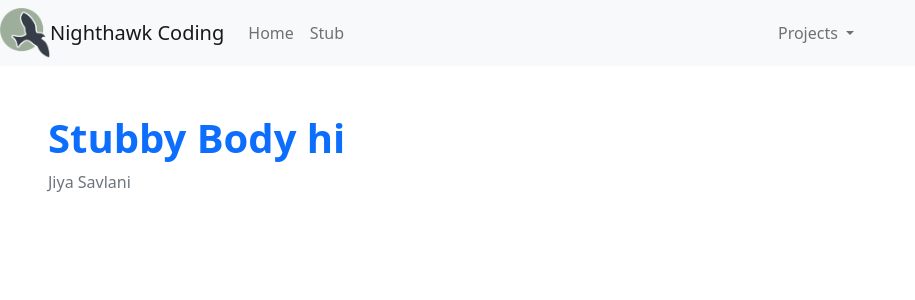
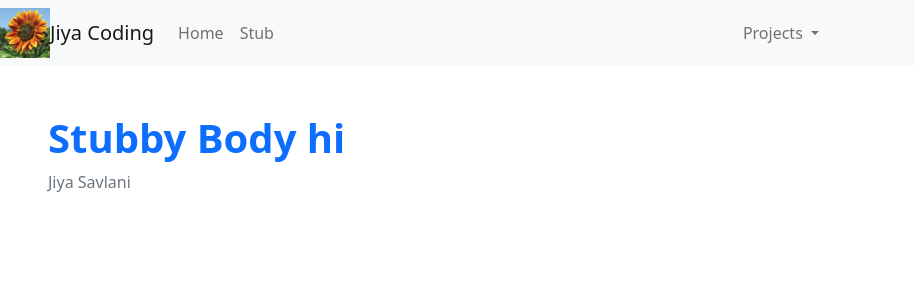
Before and after one commit to jiya-sav/FlaskProjectCopy, a Flask app: page /stub/ in a window 1280 px wide. Shown: the top 300 px of the page, without its empty margins (0-915 px from the left). Run offline with Flask 2, Linux system fonts and the light colour scheme.

Commit message:
updating home page

```diff
--- a/templates/layouts/base.html
+++ b/templates/layouts/base.html
@@ -7,7 +7,7 @@ This HTML is setup as as a Jinja2 layout, coders use layouts for:
 <!DOCTYPE HTML>
 <html lang="en">
 
-{% set basename = "Nighthawk Coding" %}
+{% set basename = "Jiya Coding" %}
 {% set github = "https://github.com/nighthawkcoders" %}
 {% set twitter = "https://twitter.com/NighthawkCoding" %}
 {% set youtube = "https://www.youtube.com/channel/UClIKOsDS5dsfzFA3zveDT3Q?view_as=subscriber" %}
@@ -48,9 +48,9 @@ This HTML is setup as as a Jinja2 layout, coders use layouts for:
 
 {% block background %}
     <script src="{{ url_for('static', filename='js/three.r119.min.js') }}"></script>
-    <script src="{{ url_for('static', filename='js/vanta.birds.min.js') }}"></script>
+    <script src="{{ url_for('static', filename='js/vanta.rings.min.js') }}"></script>
     <script>
-        VANTA.BIRDS({
+        VANTA.RINGS({
             el: "body",
             mouseControls: true,
             touchControls: true,
--- a/templates/layouts/navbar.html
+++ b/templates/layouts/navbar.html
@@ -2,7 +2,7 @@
 This HTML is setup as a fragment allowing it to be "included" by other HTML files via Jinja2
 -->
 <nav class="navbar navbar-expand-lg navbar-light bg-light">
-    <img src="{{ url_for('static', filename='assets/ncs_logo.png') }}" width="50" height="50" class="d-inline-block align-center" alt="">
+    <img src="{{ url_for('static', filename='assets/sunflowerlogo.jpg') }}" width="50" height="50" class="d-inline-block align-center" alt="">
     <a class="navbar-brand" href="https://csp.nighthawkcodingsociety.com/">{{basename}}</a>
     <button class="navbar-toggler" type="button" data-toggle="collapse" data-target="#navbarNavAltMarkup" aria-controls="navbarNavAltMarkup" aria-expanded="false" aria-label="Toggle navigation">
         <span class="navbar-toggler-icon"></span>
@@ -21,10 +21,10 @@ This HTML is setup as a fragment allowing it to be "included" by other HTML file
                     Projects
                 </a>
                 <ul class="dropdown-menu dropdown-menu-dark" aria-labelledby="navbarDarkDropdownMenuLink">
-                    <li><a class="dropdown-item" href={{ url_for('projects.portfolio') }}>Portfolio</a></li>
-                    <li><a class="dropdown-item" href={{ url_for('projects.kangaroos') }}>Kangaroos</a></li>
-                    <li><a class="dropdown-item" href={{ url_for('projects.walruses') }}>Walruses</a></li>
-                    <li><a class="dropdown-item" href={{ url_for('projects.hawkers') }}>Hawkers</a></li>
+                    <li><a class="dropdown-item" href={{ url_for('projects.portfolio') }}>Jiya</a></li>
+                    <li><a class="dropdown-item" href={{ url_for('projects.kangaroos') }}>Sanika</a></li>
+                    <li><a class="dropdown-item" href={{ url_for('projects.walruses') }}>Shreya</a></li>
+                    <li><a class="dropdown-item" href={{ url_for('projects.hawkers') }}>Noor</a></li>
                 </ul>
             </li>
         </ul>
```
Also changed, not shown: templates/index.html (+9 -12 lines), static/assets/SSjn.png (added), static/assets/picofmyrepo.png (added), static/assets/sunflowerlogo.jpg (added).
